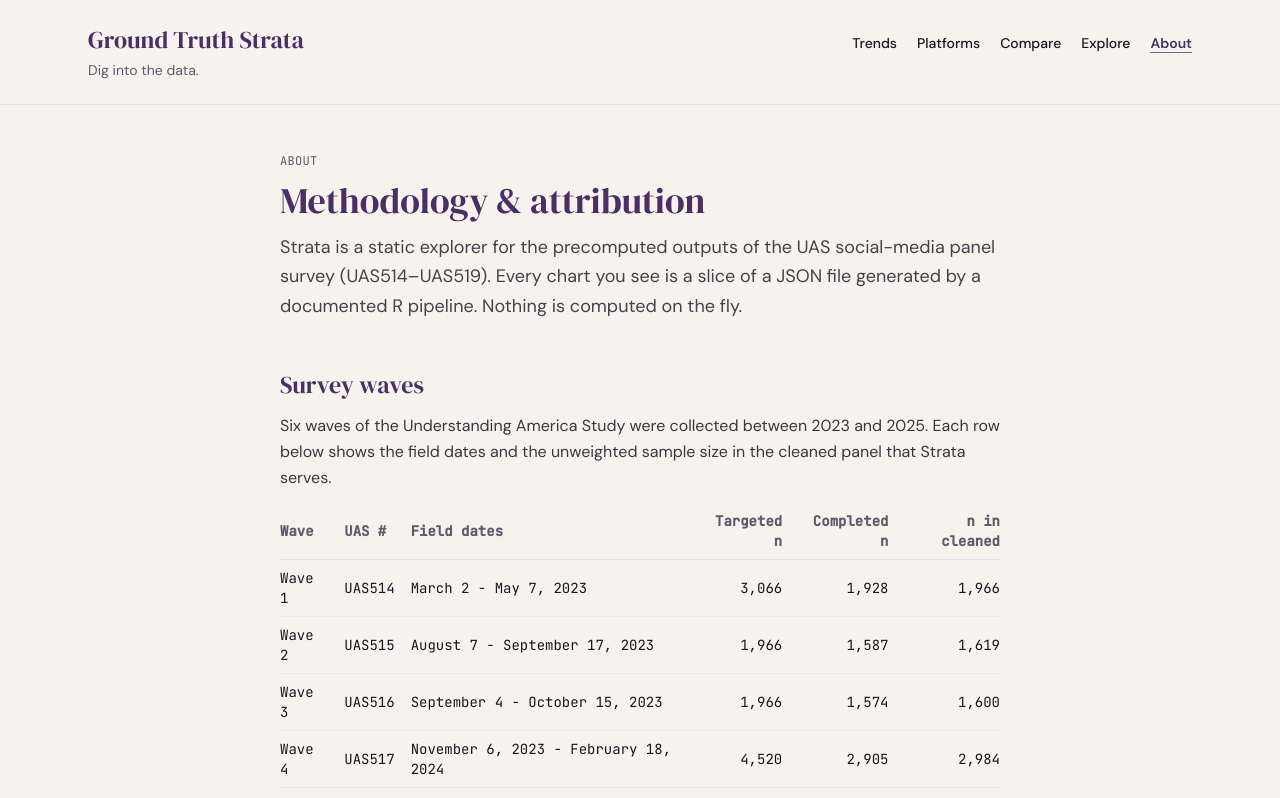
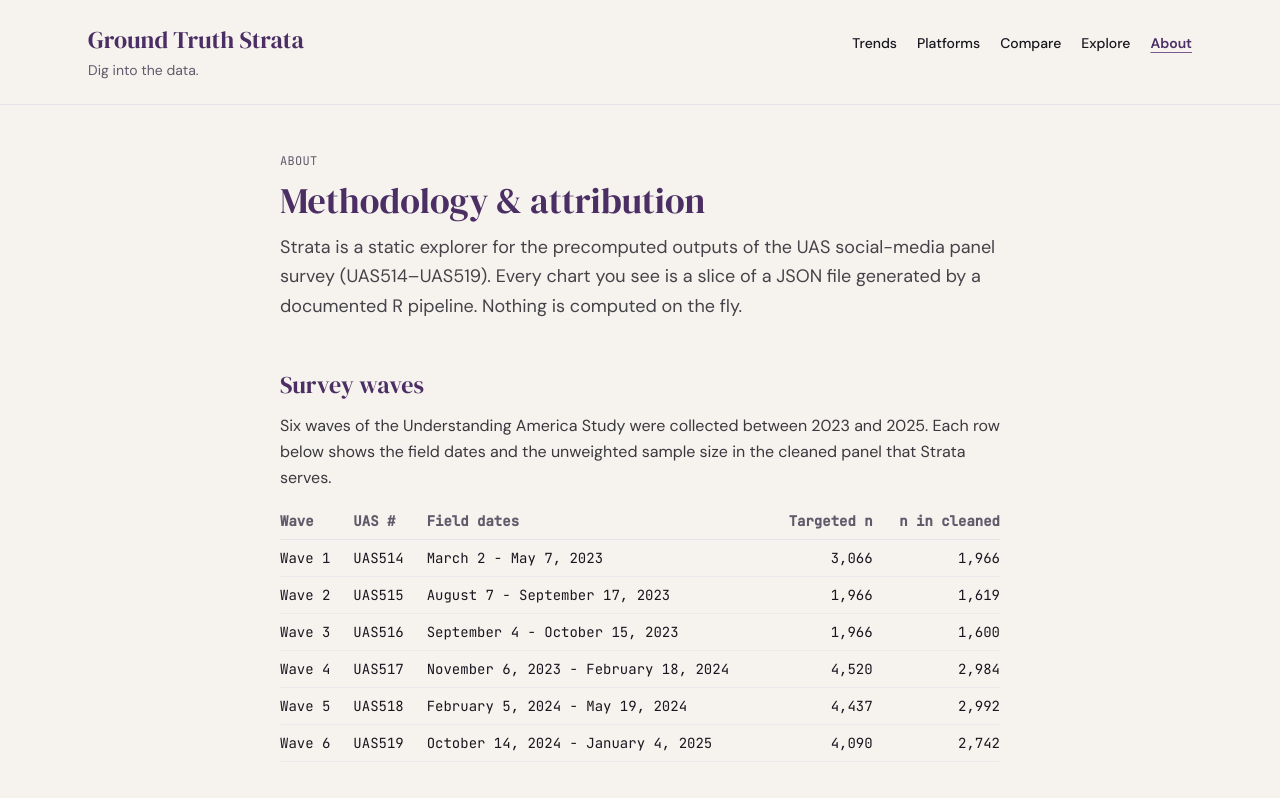
Before and after one commit to mattmotyl/ground-truth-strata, a Next.js app: page /about in a window 1280 px wide. Shown: the top 798 px of the page. Built offline with nearby package versions, Linux system fonts and the light colour scheme.

Commit message:
Fix About page wave table: remove stale Completed n column
Co-Authored-By: Claude Opus 4.8 (1M context) <noreply@anthropic.com>

```diff
--- a/src/app/about/page.tsx
+++ b/src/app/about/page.tsx
@@ -118,7 +118,6 @@ export default function AboutPage() {
                 <th className="text-left py-2 pr-4">UAS #</th>
                 <th className="text-left py-2 pr-4">Field dates</th>
                 <th className="text-right py-2 pr-4">Targeted n</th>
-                <th className="text-right py-2 pr-4">Completed n</th>
                 <th className="text-right py-2">n in cleaned</th>
               </tr>
             </thead>
@@ -130,9 +129,6 @@ export default function AboutPage() {
                   <td className="py-2 pr-4 text-ink">{w.dates}</td>
                   <td className="py-2 pr-4 text-right">
                     {w.targeted_n.toLocaleString()}
-                  </td>
-                  <td className="py-2 pr-4 text-right">
-                    {w.completed_n.toLocaleString()}
                   </td>
                   <td className="py-2 text-right">
                     {w.n_in_cleaned.toLocaleString()}
```
